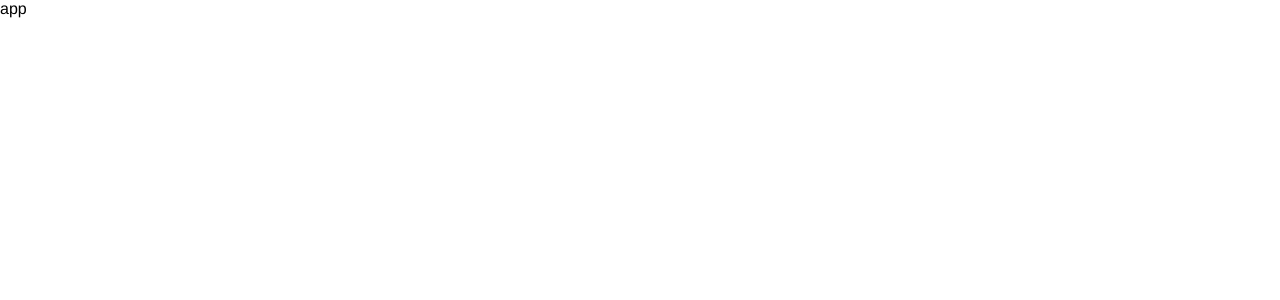
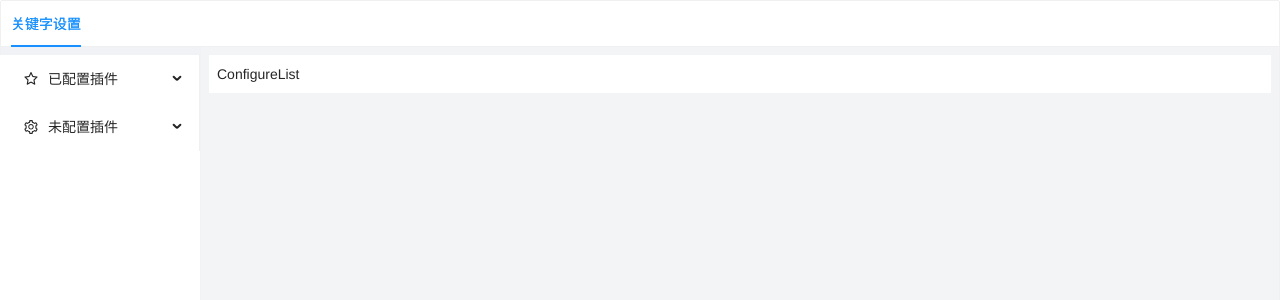
Before and after one commit to lixb-v/DIYPluginsKeyWords-uTools, a React (Create React App) app: page /#/home/keyWordSetting in a window 1280 px wide. Shown: the top 300 px of the page. Built offline with nearby package versions, Linux system fonts and the light colour scheme.

Commit message:
页面基础布局编写完成

```diff
--- a/package.json
+++ b/package.json
@@ -3,6 +3,7 @@
   "version": "0.1.0",
   "private": true,
   "dependencies": {
+    "@ant-design/icons": "^4.7.0",
     "@testing-library/jest-dom": "^5.16.1",
     "@testing-library/react": "^12.1.2",
     "@testing-library/user-event": "^13.5.0",
@@ -11,6 +12,7 @@
     "react-dom": "^17.0.2",
     "react-router-dom": "^5.3.0",
     "react-scripts": "5.0.0",
+    "react-sticky": "^6.0.3",
     "sass": "^1.45.0",
     "sass-loader": "^10.1.0",
     "web-vitals": "^2.1.2"
--- a/src/App.js
+++ b/src/App.js
@@ -1,9 +1,24 @@
+
+import {
+  HashRouter as Router,
+  // Switch,
+  Route,
+  Redirect
+ } from 'react-router-dom'
+import Home from './pages/Home'
+import Demo from './pages/Demo'
 function App() {
   return (
     <div className="App">
-      app
+      <Router>
+          <Route exact path="/">
+            <Redirect to="/home/keyWordSetting" />
+          </Route>
+          <Route path="/Home" component={ Home }></Route>
+          <Route path="/demo" component={ Demo }></Route>
+      </Router>
     </div>
-  );
+  )
 }
 
-export default App;
+export default App
--- a/src/index.js
+++ b/src/index.js
@@ -1,5 +1,6 @@
 import React from 'react';
 import ReactDOM from 'react-dom';
+import 'antd/dist/antd.css'
 import './index.css';
 import App from './App';
 import reportWebVitals from './reportWebVitals';
--- /dev/null
+++ b/src/pages/Demo.js
@@ -0,0 +1,6 @@
+function Demo() {
+    return (
+      <div>Demo</div>
+    )
+  }
+export default Demo
--- /dev/null
+++ b/src/pages/Home/index.js
@@ -0,0 +1,25 @@
+import { useState } from 'react'
+import { Tabs, Card } from 'antd';
+import './index.scss'
+import keyWordSetting from '@/pages/keyWordSetting'
+import { Route } from 'react-router-dom'
+const { TabPane } = Tabs;
+function Home() {
+  const [ tabList, setTabList ] = useState([{
+    tab: '关键字设置',
+    key: 'keyWordSetting',
+    route: () => (<Route path="/home/keyWordSetting" component={ keyWordSetting }></Route>)
+  }])
+    return (
+      <Card style={{ width: '100%', margin: 'auto', height: '100vh', overflow: 'hidden' }}>
+        <Tabs defaultActiveKey="keyWordSetting">
+          { tabList.map(tabItem => (
+             <TabPane tab={ tabItem.tab } key={ tabItem.key }>
+               { tabItem.route() }
+           </TabPane>
+          )) }
+        </Tabs>
+      </Card>
+    )
+  }
+export default Home
--- /dev/null
+++ b/src/pages/Home/index.scss
@@ -0,0 +1,9 @@
+.ant-card-body {
+  padding: 0;
+}
+.ant-tabs-nav-wrap {
+  padding-left: 10px;
+}
+.ant-tabs-nav {
+  margin: 0 !important;
+}
--- /dev/null
+++ b/src/pages/keyWordSetting/components/ConfigureContent/index.js
@@ -0,0 +1,11 @@
+import React from 'react';
+
+function ConfigureContent() {
+  return (
+    <div>
+      ConfigureList
+    </div>
+  );
+}
+
+export default ConfigureContent;
--- /dev/null
+++ b/src/pages/keyWordSetting/components/MenuList/index.js
@@ -0,0 +1,49 @@
+import { useState } from 'react';
+import { Menu } from 'antd'
+import {
+  StarOutlined,
+  SettingOutlined
+} from '@ant-design/icons';
+const { SubMenu } = Menu;
+function SideBar() {
+  // 分类列表
+  const [ menuList, setMenuList ] = useState([{
+    title: '已配置插件',
+    key: 'alreadySetting',
+    icon: <StarOutlined />
+  }, {
+    title: '未配置插件',
+    key: 'notSetting',
+    icon: <SettingOutlined />
+  }])
+
+  // 已配置插件
+  const [alreadySetting, setAlreadySetting] = useState([{
+    pluginName: '资源搜索',
+    key: '资源搜索',
+    logo: ''
+  }])
+
+  // 未配置插件
+  const [ notSetting, setNotSetting ] = useState([{
+    pluginName: '斗图',
+    key: '斗图',
+    logo: ''
+  }])
+  return (
+    <Menu  mode="inline">
+    { menuList.map(menuItem => (
+      <SubMenu key={ menuItem.key } icon={ menuItem.icon } title={ menuItem.title }>
+        { menuItem.key === 'alreadySetting' && alreadySetting.map(pluginItem => (
+          <Menu.Item key={ pluginItem.pluginName }>{ pluginItem.pluginName }</Menu.Item>
+        ))}
+        { menuItem.key === 'notSetting' && notSetting.map(pluginItem => (
+          <Menu.Item key={ pluginItem.pluginName }>{ pluginItem.pluginName }</Menu.Item>
+        ))}
+      </SubMenu>
+    )) }
+   </Menu>
+  );
+}
+
+export default SideBar;
--- /dev/null
+++ b/src/pages/keyWordSetting/index.js
@@ -0,0 +1,36 @@
+import { useState } from 'react'
+import { Layout, Menu } from 'antd';
+import './index.scss'
+import MenuList from './components/MenuList'
+import ConfigureContent from './components/ConfigureContent'
+const { Content, Sider } = Layout;
+const getHeight = () => {
+  return 'calc(100vh - 46px)'
+}
+function KeyWordSetting() {
+  return (
+   <Layout>
+    <Sider
+      style={{
+        marginTop: '8px',
+        overflow: 'auto',
+        height: getHeight(),
+        position: 'fixed',
+        left: 0,
+        background: '#fff'
+      }}
+    >
+      <MenuList />
+    </Sider>
+    <Layout className="site-layout" style={{ marginLeft: 200, background: '#f3f4f6' }}>
+      <Content style={{ margin: '8px 8px 0', overflow: 'auto', height: getHeight()}}>
+        <div className="site-layout-background" style={{ padding: 8 }}>
+          <ConfigureContent />
+        </div>
+      </Content>
+    </Layout>
+  </Layout>
+  );
+}
+
+export default KeyWordSetting;
--- /dev/null
+++ b/src/pages/keyWordSetting/index.scss
@@ -0,0 +1,10 @@
+#components-layout-demo-fixed-sider .logo {
+  height: 32px;
+  margin: 16px;
+}
+.site-layout .site-layout-background {
+  background: #fff;
+}
+.ant-layout-sider {
+  background-color: transparent;
+}
```
Also changed, not shown: public/plugin.json (added, +15 -0 lines), public/preload.js (added, +18 -0 lines), public/logo.png (added).
